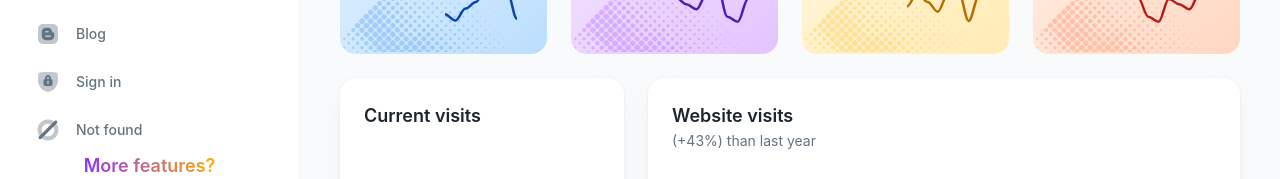
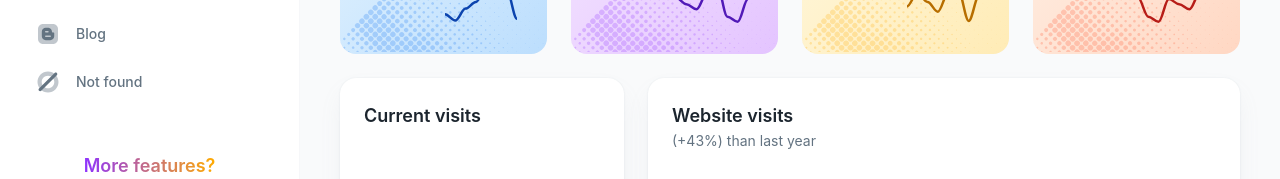
Before and after one commit to CesarCachay/korzo-challenge, a React (Vite) app: page / in a window 1280 px wide. Shown: the part 344-523 px from the top of the page. Built offline with nearby package versions, Linux system fonts and the light colour scheme; no server answers; sample sign-in values are in the browser's storage; what @workos-inc/authkit-react would draw is missing.

Commit message:
Remove sign-in from navbar

```diff
--- a/src/layouts/config-nav-dashboard.tsx
+++ b/src/layouts/config-nav-dashboard.tsx
@@ -39,11 +39,6 @@ export const navData = [
     icon: icon('ic-blog'),
   },
   {
-    title: 'Sign in',
-    path: '/sign-in',
-    icon: icon('ic-lock'),
-  },
-  {
     title: 'Not found',
     path: '/404',
     icon: icon('ic-disabled'),
```
